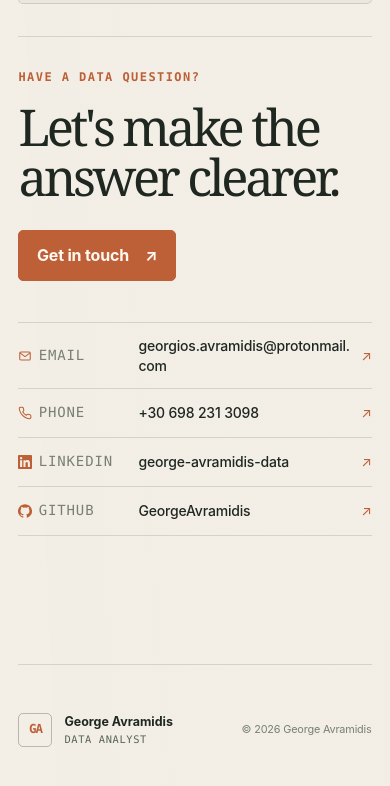
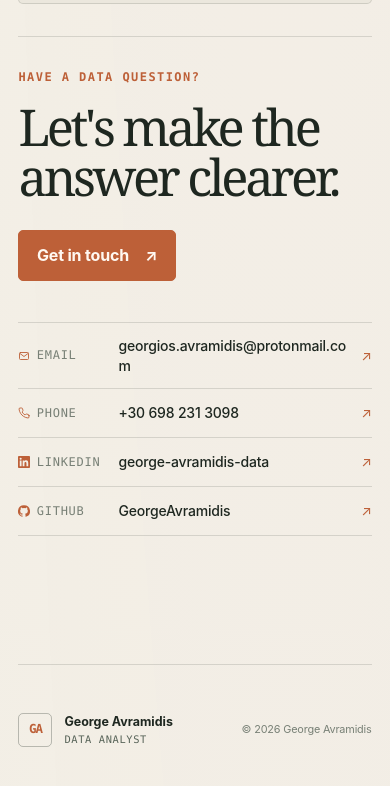
Before and after one commit to GeorgeAvramidis/georgeavramidis.github.io, a plain HTML site: page index.html in a window 390 px wide. Shown: the part 7559-8345 px from the top of the page. Drawn offline with Linux system fonts and the light colour scheme.

Commit message:
Fix mobile contact row wrapping

```diff
--- a/index.html
+++ b/index.html
@@ -11,7 +11,7 @@
   <meta property="og:image" content="assets/projects/labour/overview.png">
   <title>George Avramidis | Data Analyst</title>
   <link rel="icon" href="assets/favicon.svg?v=ga" type="image/svg+xml">
-  <link rel="stylesheet" href="styles.css?v=2026-11-26p">
+  <link rel="stylesheet" href="styles.css?v=2026-11-27q">
   <script src="script.js?v=2026-11-26c" defer></script>
 </head>
 <body>
--- a/styles.css
+++ b/styles.css
@@ -1684,8 +1684,18 @@ p {
   }
 
   .contact-links a {
-    grid-template-columns: 112px minmax(0, 1fr) auto;
+    grid-template-columns: 92px minmax(0, 1fr) auto;
     gap: 0.5rem;
+  }
+
+  .contact-links a > span:first-child {
+    font-size: 12px;
+  }
+
+  .contact-icon {
+    width: 12px;
+    height: 12px;
+    flex-basis: 12px;
   }
 
   .site-footer {
```
Also changed, not shown: case-studies/eurostat-income-pipeline.html (+1 -1 lines), case-studies/greece-construction.html (+1 -1 lines), case-studies/greece-labour-market.html (+1 -1 lines), case-studies/loldle-solver.html (+1 -1 lines).
